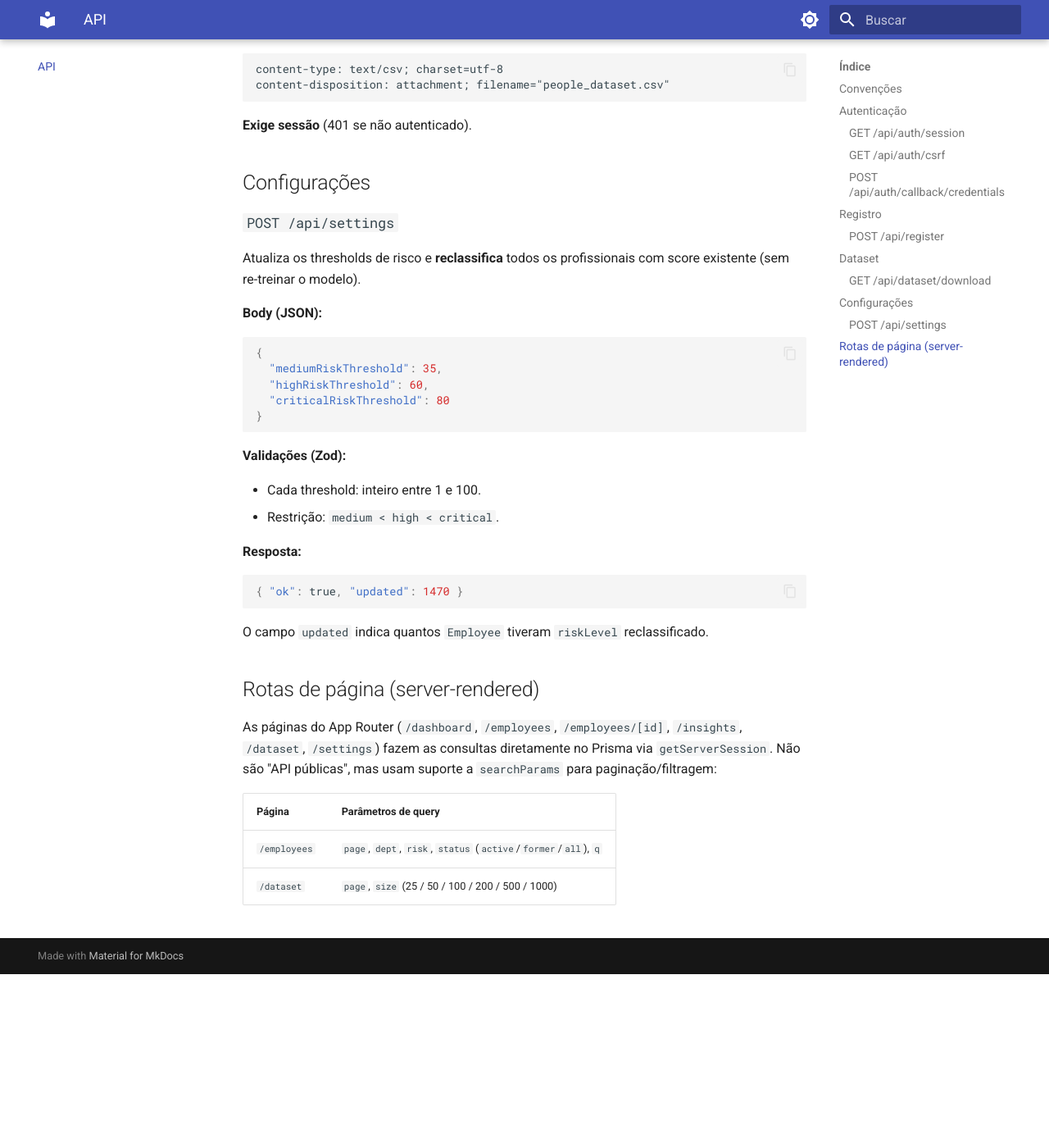
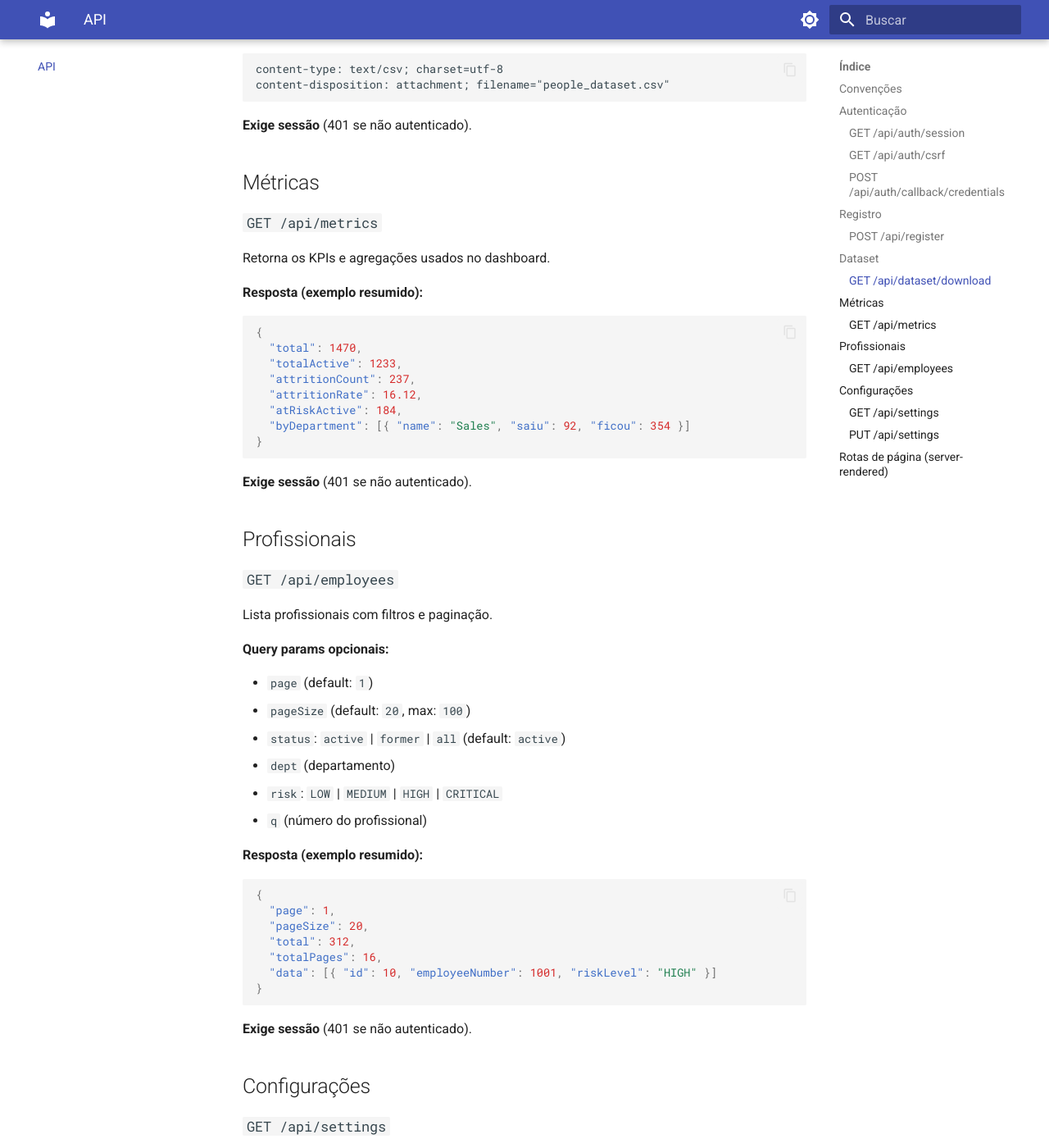
Before and after one commit to henriquebotelhogomes/Recursos_Humanos_ML, an MkDocs documentation site: the page built from docs/api.md, in a window 1280 px wide and 1400 px high, scrolled down 1980 px. Shown: the whole window at 82% size. Built offline with MkDocs 1.6.1 and Material for MkDocs 9.7.7, drawn with Linux system fonts in a browser that asks for light colours; before the commit the page ends 3168 px from its top, so only the background shows below that; some of the changed text lies outside the part shown.

````diff
--- a/docs/api.md
+++ b/docs/api.md
@@ -78,9 +78,73 @@ content-disposition: attachment; filename="people_dataset.csv"
 
 **Exige sessão** (401 se não autenticado).
 
+## Métricas
+
+### `GET /api/metrics`
+
+Retorna os KPIs e agregações usados no dashboard.
+
+**Resposta (exemplo resumido):**
+
+```json
+{
+  "total": 1470,
+  "totalActive": 1233,
+  "attritionCount": 237,
+  "attritionRate": 16.12,
+  "atRiskActive": 184,
+  "byDepartment": [{ "name": "Sales", "saiu": 92, "ficou": 354 }]
+}
+```
+
+**Exige sessão** (401 se não autenticado).
+
+## Profissionais
+
+### `GET /api/employees`
+
+Lista profissionais com filtros e paginação.
+
+**Query params opcionais:**
+
+- `page` (default: `1`)
+- `pageSize` (default: `20`, max: `100`)
+- `status`: `active` | `former` | `all` (default: `active`)
+- `dept` (departamento)
+- `risk`: `LOW` | `MEDIUM` | `HIGH` | `CRITICAL`
+- `q` (número do profissional)
+
+**Resposta (exemplo resumido):**
+
+```json
+{
+  "page": 1,
+  "pageSize": 20,
+  "total": 312,
+  "totalPages": 16,
+  "data": [{ "id": 10, "employeeNumber": 1001, "riskLevel": "HIGH" }]
+}
+```
+
+**Exige sessão** (401 se não autenticado).
+
 ## Configurações
 
-### `POST /api/settings`
+### `GET /api/settings`
+
+Retorna os thresholds atuais de risco.
+
+**Resposta (exemplo):**
+
+```json
+{
+  "mediumRiskThreshold": 35,
+  "highRiskThreshold": 60,
+  "criticalRiskThreshold": 80
+}
+```
+
+### `PUT /api/settings`
 
 Atualiza os thresholds de risco e **reclassifica** todos os profissionais com score existente (sem re-treinar o modelo).
 
@@ -107,6 +171,8 @@ Atualiza os thresholds de risco e **reclassifica** todos os profissionais com sc
 
 O campo `updated` indica quantos `Employee` tiveram `riskLevel` reclassificado.
 
+> Compatibilidade: `POST /api/settings` também é aceito com o mesmo contrato do `PUT`.
+
 ## Rotas de página (server-rendered)
 
 As páginas do App Router (`/dashboard`, `/employees`, `/employees/[id]`, `/insights`, `/dataset`, `/settings`) fazem as consultas diretamente no Prisma via `getServerSession`. Não são "API públicas", mas usam suporte a `searchParams` para paginação/filtragem:
--- a/package.json
+++ b/package.json
@@ -40,6 +40,8 @@
     "@types/react": "^19.0.2",
     "@types/react-dom": "^19.0.2",
     "autoprefixer": "^10.4.20",
+    "eslint": "^8.57.1",
+    "eslint-config-next": "^15.1.3",
     "postcss": "^8.4.49",
     "tailwindcss": "^3.4.17",
     "typescript": "^5.7.2",
````
Also changed, not shown: README.md (+7 -9 lines), 2 other files.
